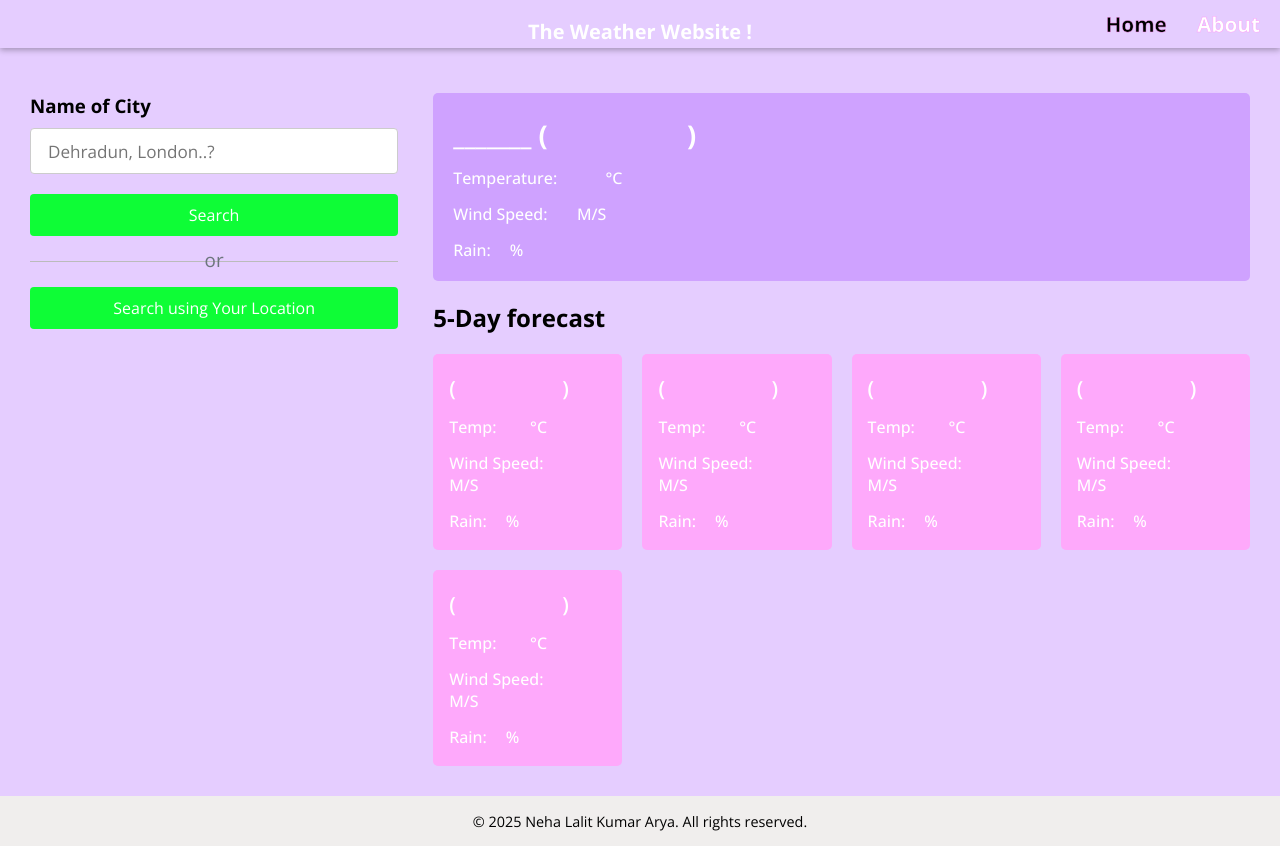
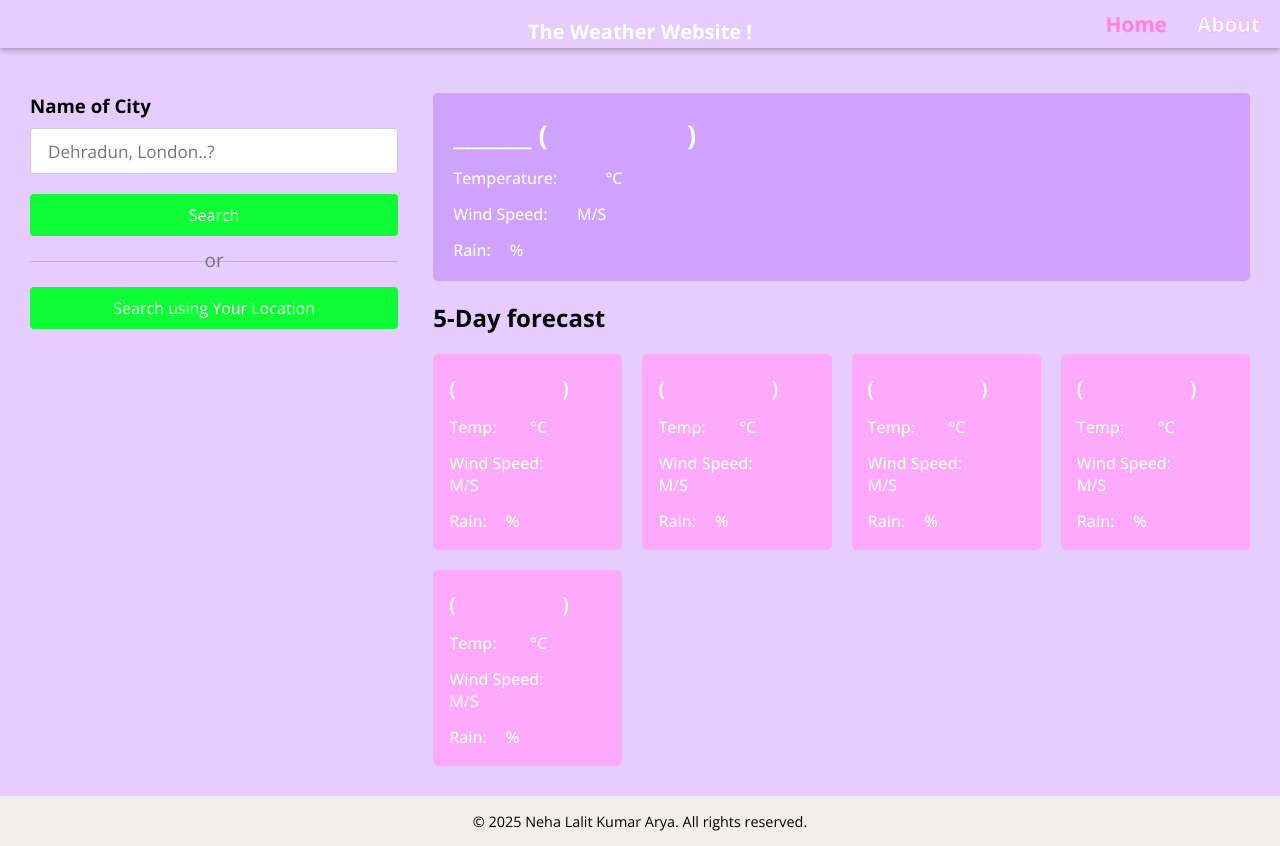
Before and after one commit to shrimp-18/Weather-Website, a plain HTML site: page index.html in a window 1280 px wide. In both pictures the pointer is over the link "Home". Drawn offline with nearby package versions, Linux system fonts and the light colour scheme.

Commit message:
hover effects

```diff
--- a/style.css
+++ b/style.css
@@ -259,6 +259,6 @@ h1 {
 }
 
 .navbar a:hover {
-  color: #000000;
+  color: #ff83de;
   ;
 }
```
